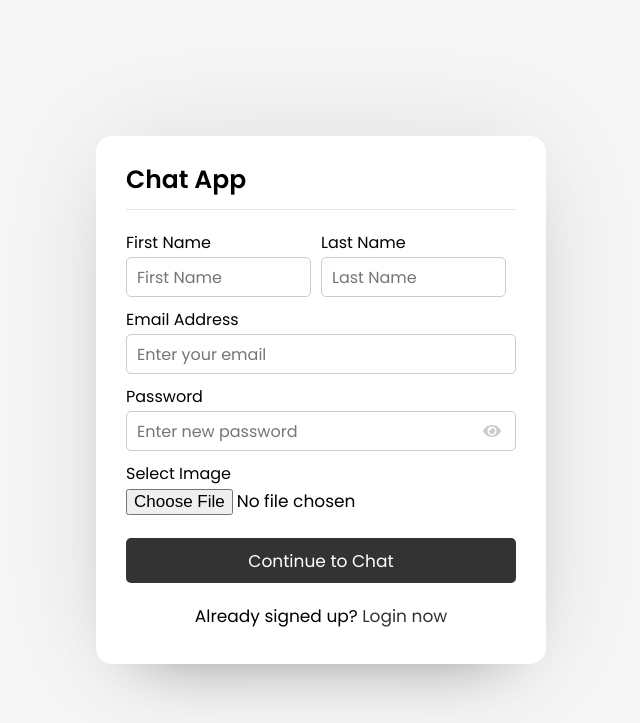
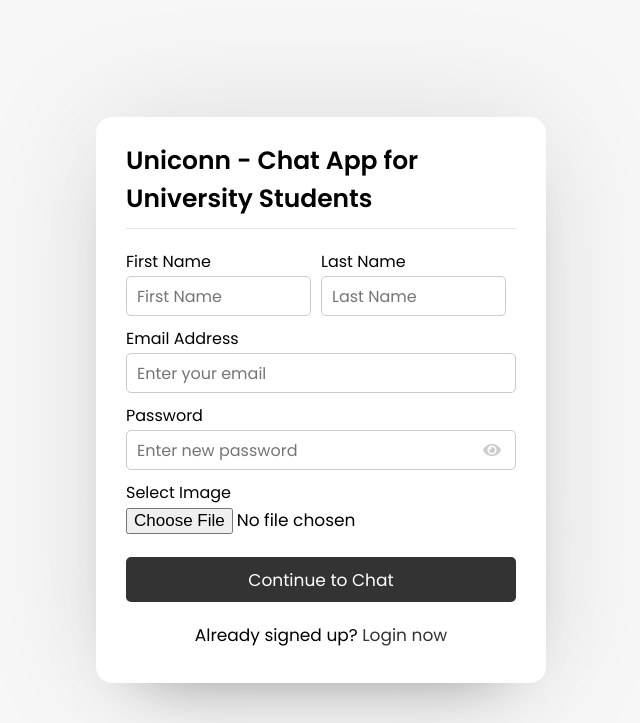
Before and after one commit to karanjain-ops/chat-app, a PHP site: page / in a window 1280 px wide. Shown: the top 723 px of the page, without its empty margins (319-959 px from the left). Run offline with PHP 8.4, Linux system fonts and the light colour scheme.

Commit message:
Renaming app

```diff
--- a/index.php
+++ b/index.php
@@ -8,7 +8,7 @@
 <body>
     <div class="wrapper">
         <section class="form signup">
-            <header>Chat App</header>
+            <header>Uniconn - Chat App for University Students</header>
             <form action="#" enctype="multipart/form-data" autocomplete="off">
                 <div class="error-txt"></div>
                 <div class="name-details">
--- a/login.php
+++ b/login.php
@@ -8,7 +8,7 @@
 <body>
     <div class="wrapper">
         <section class="form login">
-            <header>Chat App</header>
+            <header>Uniconn - Chat App for University Students</header>
             <form action="#">
                 <div class="error-txt">This is an error message!</div>
                 <div class="field input">
```
